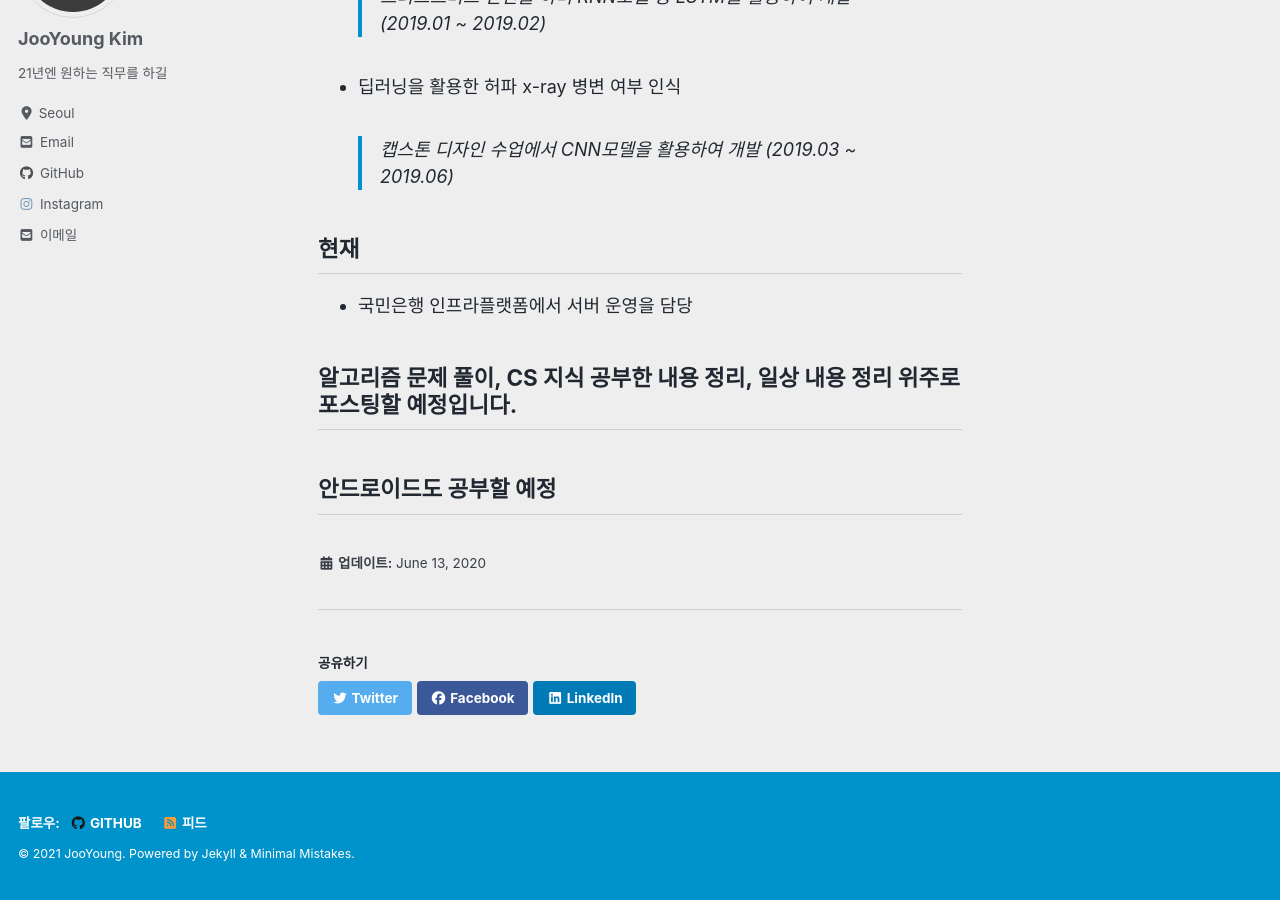
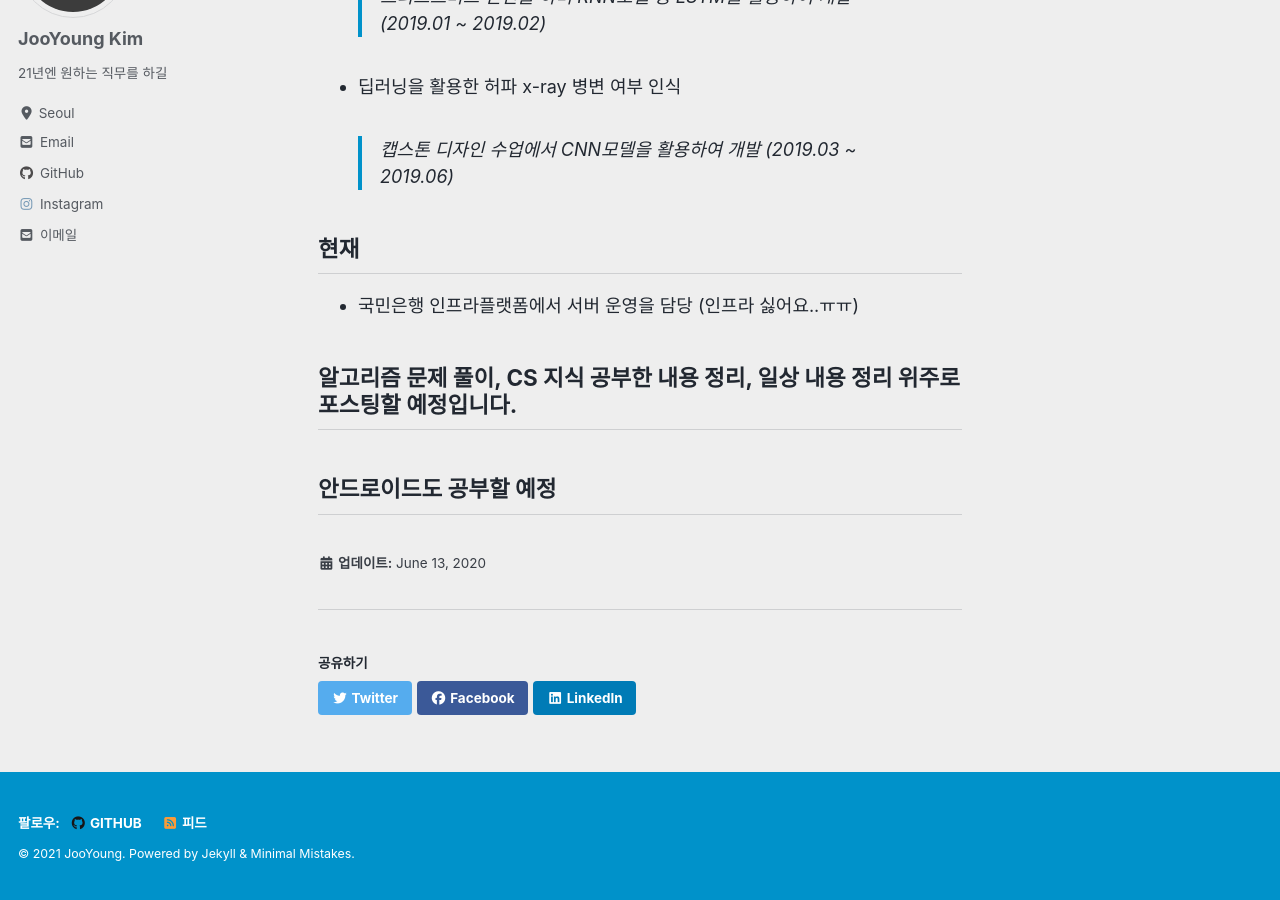
Before and after one commit to JooYoung1121/JooYoung1121.github.io, a Jekyll site: the page built from _pages/about.md, in a window 1280 px wide and 900 px high, scrolled down 1489 px. Built offline with Jekyll 4.4.1, drawn with Linux system fonts in a browser that asks for light colours; cached includes are drawn as plain includes; nearby versions of some CDN libraries.

Commit message:
Update about.md

```diff
--- a/_pages/about.md
+++ b/_pages/about.md
@@ -43,7 +43,7 @@ toc: true
 
 
 ## 현재
-- 국민은행 인프라플랫폼에서 서버 운영을 담당
+- 국민은행 인프라플랫폼에서 서버 운영을 담당 (인프라 싫어요..ㅠㅠ)
 
 
 ## 알고리즘 문제 풀이, CS 지식 공부한 내용 정리, 일상 내용 정리 위주로 포스팅할 예정입니다.
```
